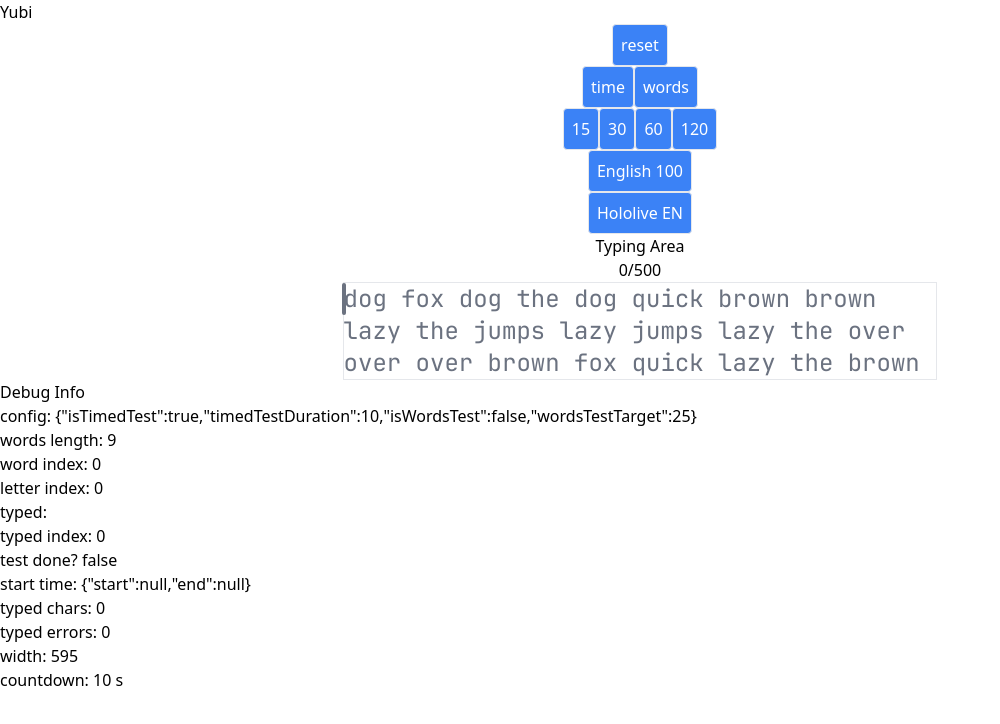
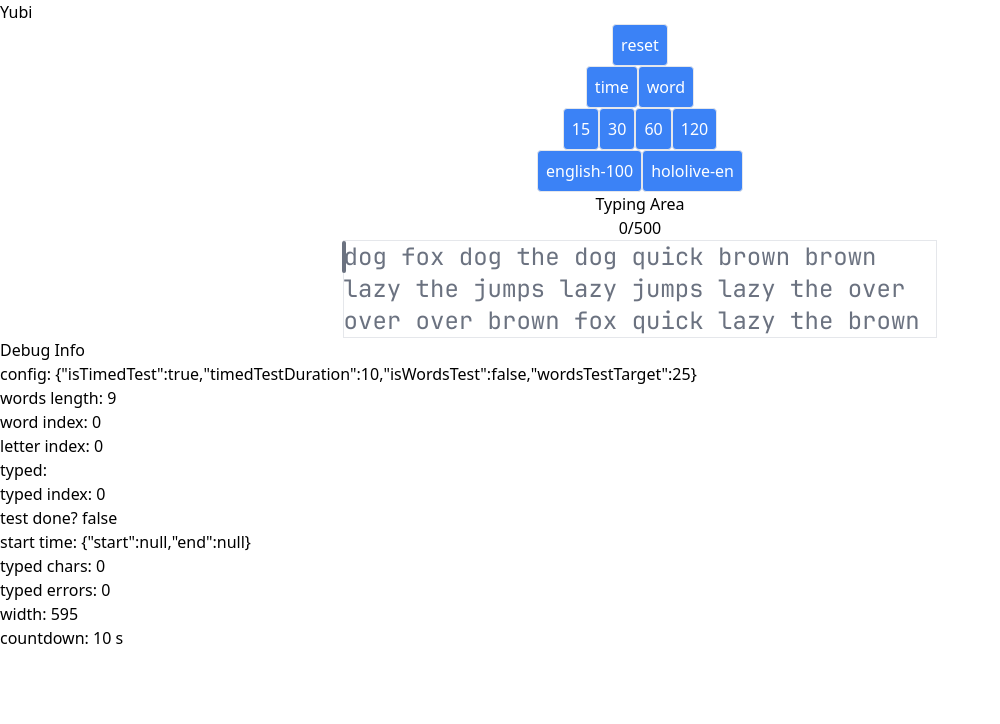
Before and after one commit to datle-dev/yubi, a React (Vite) app in the folder frontend/: page / in a window 1280 px wide. Shown: the top 724 px of the page, without its empty margins (0-1000 px from the left). Built offline with nearby package versions, Linux system fonts and the light colour scheme.

Commit message:
Replace button tags with new react components

```diff
--- a/frontend/src/components/TypingTest.jsx
+++ b/frontend/src/components/TypingTest.jsx
@@ -4,6 +4,8 @@ import Stats from './Stats.jsx';
 import Cursor from './Cursor.jsx';
 import Counter from './Counter.jsx';
 import ConfigOptions from './ConfigOptions.jsx';
+import ModeButton from './ModeButton.jsx';
+import WordListButton from './WordListButton.jsx';
 
 const TypingTest = () => {
   const [config, setConfig] = useState({
@@ -314,22 +316,8 @@ const TypingTest = () => {
           </button>
         </div>
         <div>
-          <button
-            type="button"
-            className="border rounded bg-blue-500 hover:bg-blue-700 text-white p-2"
-            mode="time"
-            onClick={handleTestMode}
-          >
-            time
-          </button>
-          <button
-            type="button"
-            className="border rounded bg-blue-500 hover:bg-blue-700 text-white p-2"
-            mode="word"
-            onClick={handleTestMode}
-          >
-            words
-          </button>
+          <ModeButton text={'time'} mode={'time'} onClick={handleTestMode} />
+          <ModeButton text={'word'} mode={'word'} onClick={handleTestMode} />
         </div>
         <ConfigOptions
           isTimedTest={config.isTimedTest}
@@ -337,24 +325,16 @@ const TypingTest = () => {
           onClickHandleConfig={handleConfigOptions}
         />
         <div>
-          <button
-            type="button"
-            className="border rounded bg-blue-500 hover:bg-blue-700 text-white p-2"
-            list="english-100"
+          <WordListButton
+            text={'english-100'}
+            list={'english-100'}
             onClick={handleGetWordList}
-          >
-            English 100
-          </button>
-        </div>
-        <div>
-          <button
-            type="button"
-            className="border rounded bg-blue-500 hover:bg-blue-700 text-white p-2"
-            list="hololive-en"
+          />
+          <WordListButton
+            text={'hololive-en'}
+            list={'hololive-en'}
             onClick={handleGetWordList}
-          >
-            Hololive EN
-          </button>
+          />
         </div>
         <h2>Typing Area</h2>
         <Counter current={wordIndex} total={wordsObject.length} />
```
